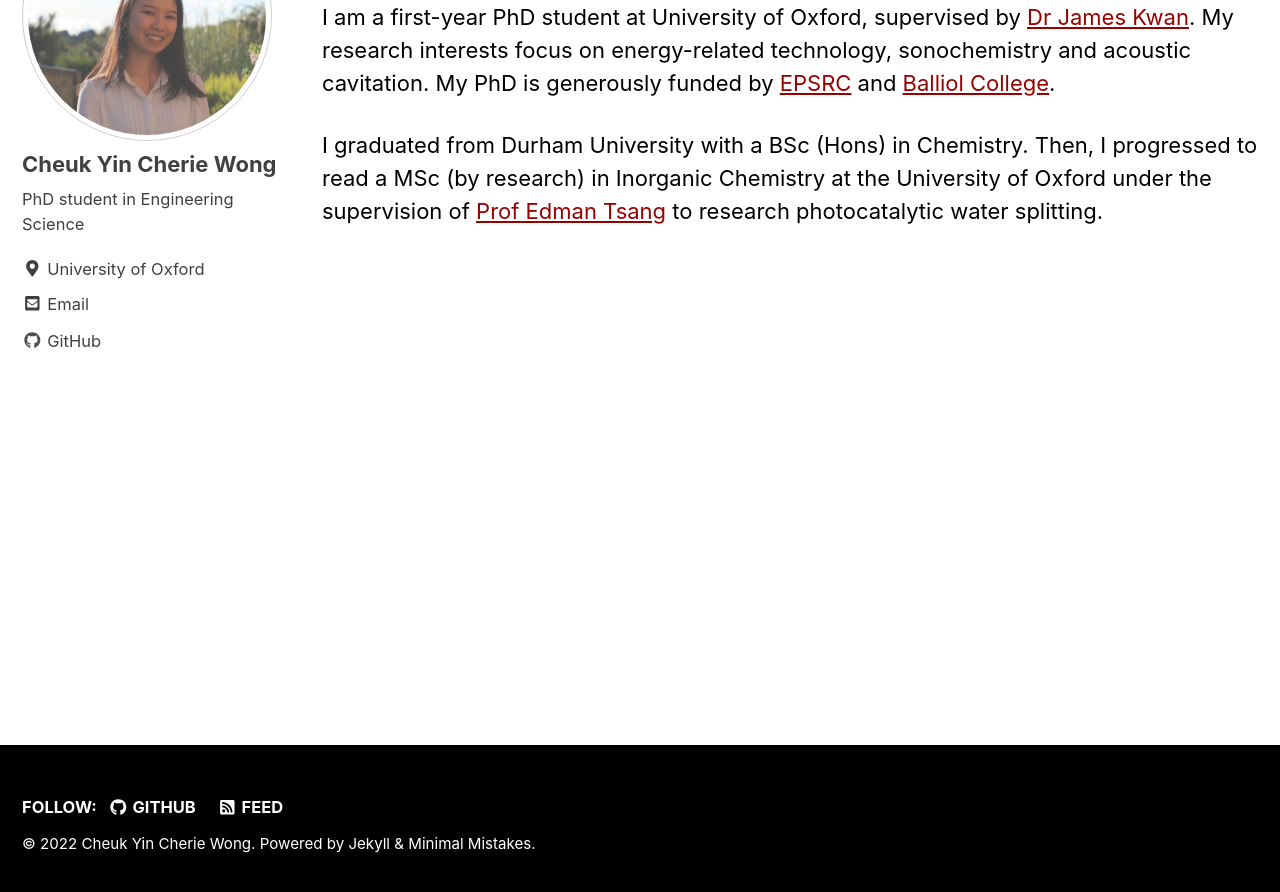
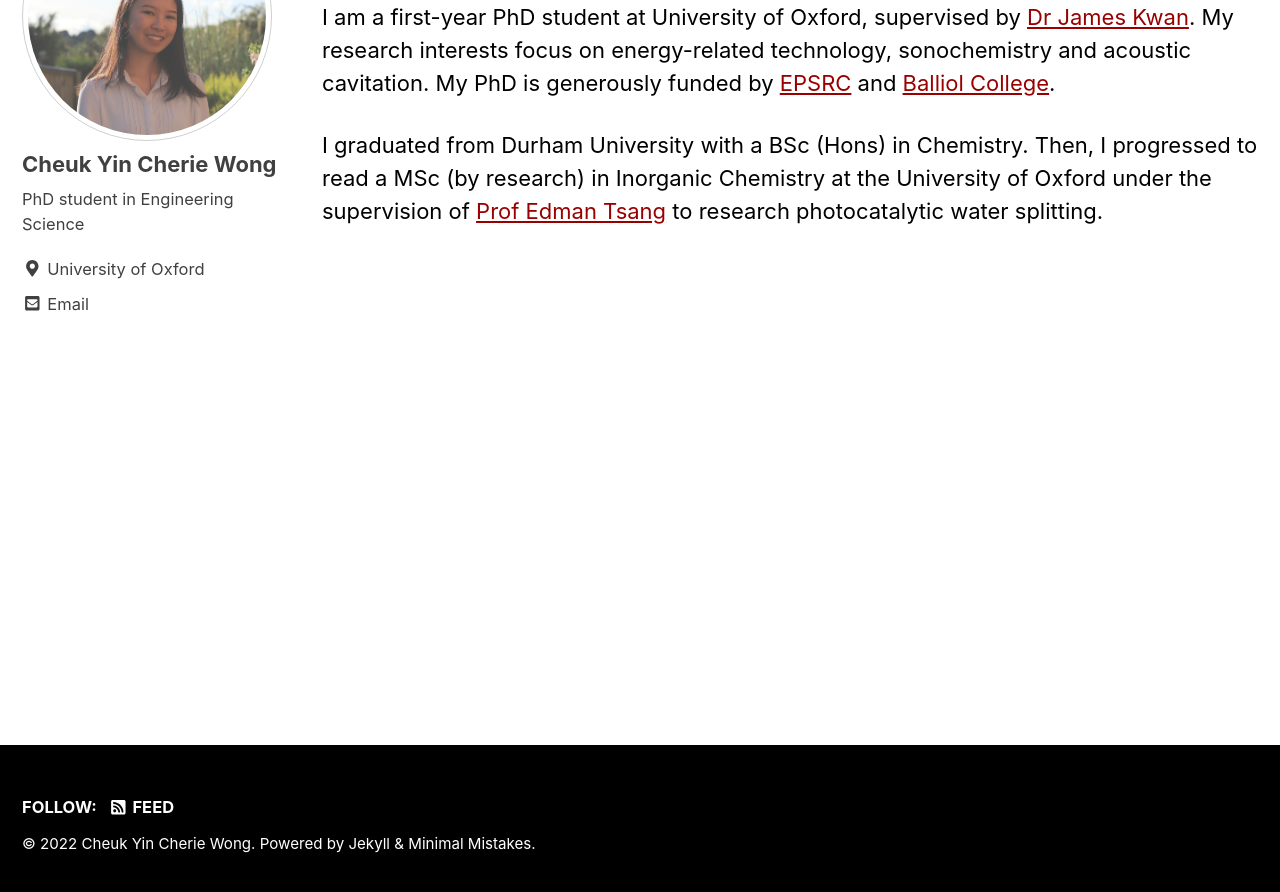
Before and after one commit to cheriewong/cheriewong.github.io, a Jekyll site: the page built from _pages/about.md, in a window 1280 px wide and 900 px high, scrolled down 253 px. Shown: the top 892 px of the window. Built offline with Jekyll 4.4.1, drawn with Linux system fonts in a browser that asks for light colours; nearby versions of some CDN libraries.

Commit message:
remove github

```diff
--- a/_config.yml
+++ b/_config.yml
@@ -114,7 +114,7 @@ author:
   flickr           :
   facebook         :
   foursquare       :
-  github           : "cheriewong"
+  github           : #"cheriewong"
   gitlab           :
   google_plus      :
   keybase          :
```
